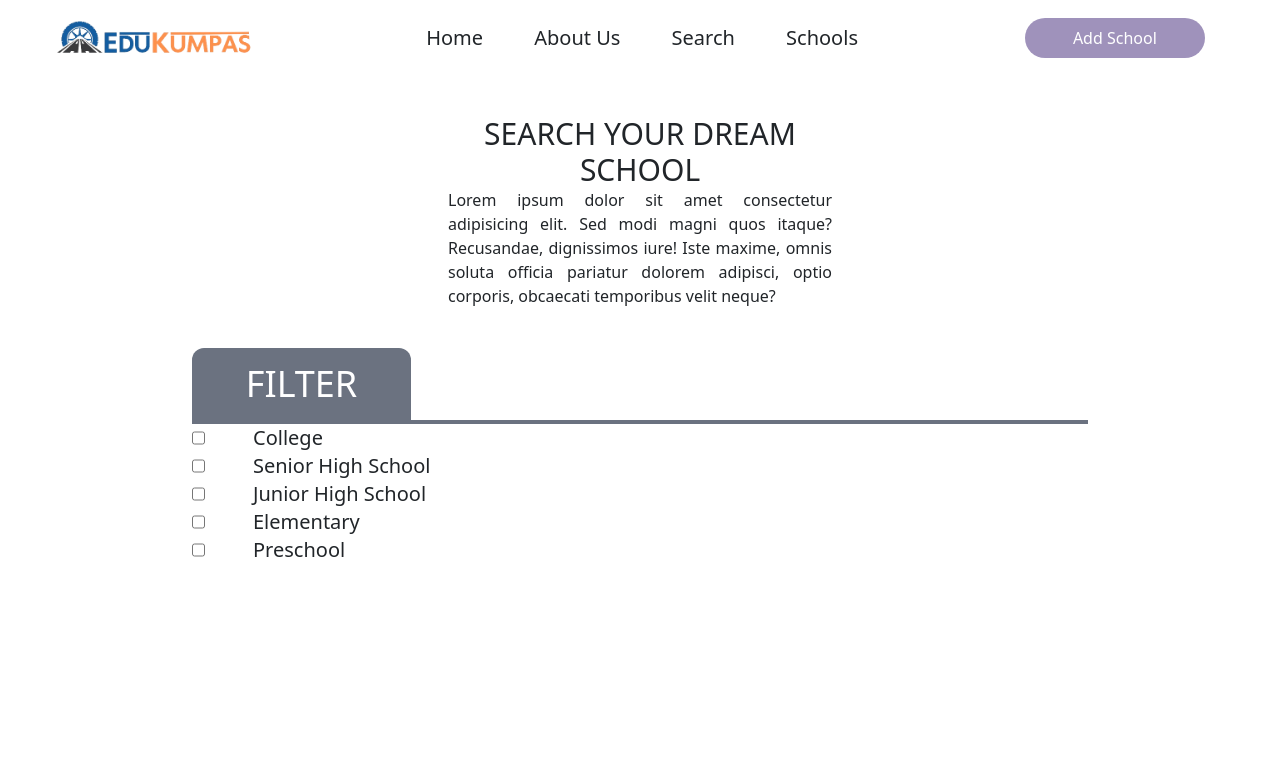
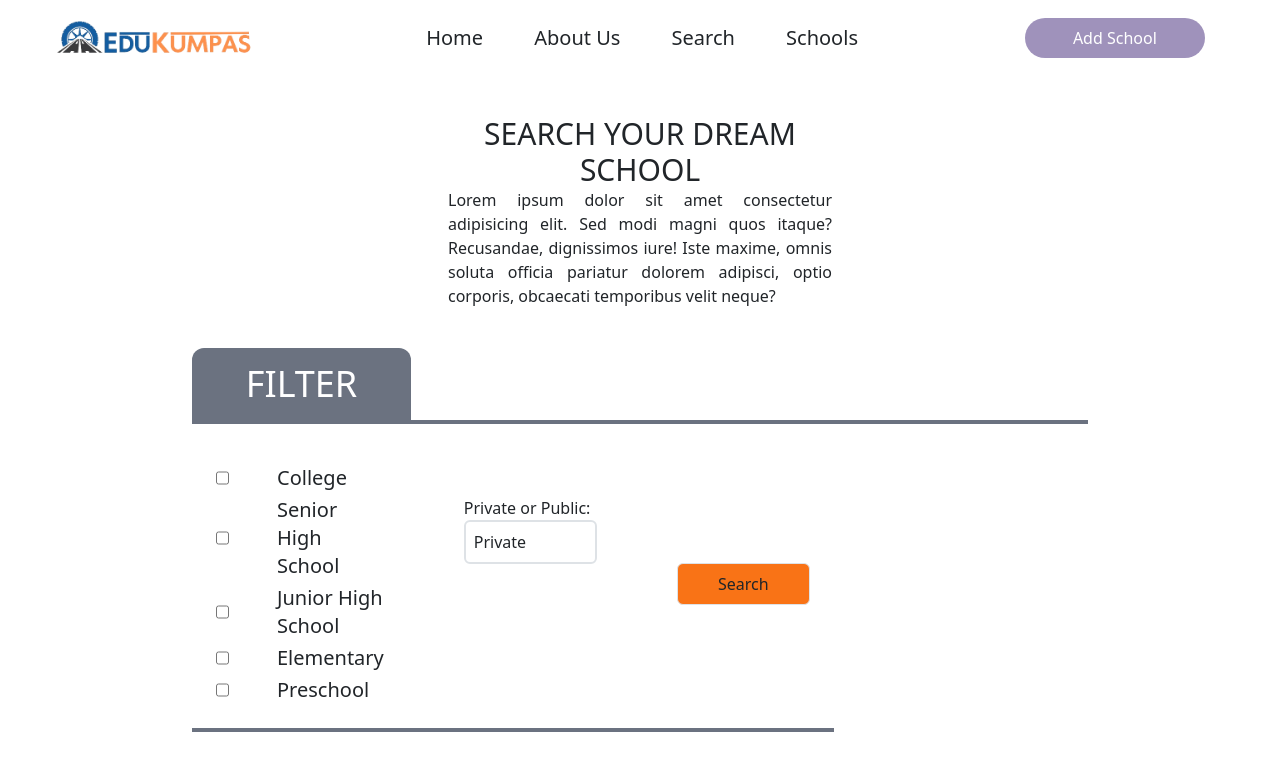
Before and after one commit to bj3rg/EduKumpas, a React (Vite) app in the folder EduKumpas/react-edukumpas/: page /search in a window 1280 px wide. Shown: the top 770 px of the page. Built offline with nearby package versions, Linux system fonts and the light colour scheme; the HTML template or start-up script is replaced by a standard one.

Commit message:
fix: minor issues

```diff
--- a/EduKumpas/react-edukumpas/src/components/mini-components/AddProgram.jsx
+++ b/EduKumpas/react-edukumpas/src/components/mini-components/AddProgram.jsx
@@ -9,7 +9,8 @@ export const AddProgram = ({ school_id, school_name }) => {
     school: school_id || "",
     program_name: "",
     program_description: "",
-    tuition_fee: "",
+    tuition_fee_start_range: "",
+    tuition_fee_end_range: "",
     duration: "",
   });
 
@@ -20,7 +21,11 @@ export const AddProgram = ({ school_id, school_name }) => {
     formData.append("school", newProgram.school);
     formData.append("program_name", newProgram.program_name);
     formData.append("program_description", newProgram.program_description);
-    formData.append("tuition_fee", newProgram.tuition_fee);
+    formData.append(
+      "tuition_fee_start_range",
+      newProgram.tuition_fee_start_range
+    );
+    formData.append("tuition_fee_end_range", newProgram.tuition_fee_end_range);
     formData.append("duration", newProgram.duration);
 
     console.log("FormData", formData);
@@ -94,12 +99,24 @@ export const AddProgram = ({ school_id, school_name }) => {
         {/* third row */}
         <div className="w-full flex justify-between ">
           <FieldInput
-            inputDisplay={"Tuition Fee"}
+            inputDisplay={"Tuition Fee Start Range per year"}
             type={"number"}
             handleChange={(e) => {
               setNewProgram((prev) => ({
                 ...prev,
-                tuition_fee: e.target.value,
+                tuition_fee_start_range: e.target.value,
+              }));
+            }}
+          />
+        </div>
+        <div className="w-full flex justify-between ">
+          <FieldInput
+            inputDisplay={"Tuition Fee End Range per year"}
+            type={"number"}
+            handleChange={(e) => {
+              setNewProgram((prev) => ({
+                ...prev,
+                tuition_fee_end_range: e.target.value,
               }));
             }}
           />
--- a/EduKumpas/react-edukumpas/src/components/mini-components/OfferedCard.jsx
+++ b/EduKumpas/react-edukumpas/src/components/mini-components/OfferedCard.jsx
@@ -1,5 +1,4 @@
 import React from "react";
-// import { useParams } from "react-router-dom";
 import axios from "axios";
 import { useState, useEffect } from "react";
 export const OfferedCard = ({ schoolID }) => {
@@ -33,14 +32,20 @@ export const OfferedCard = ({ schoolID }) => {
           >
             <h4 className="font-bold">{offered.program_name}</h4>
             <p className="text-justify">
-              Course Decsription: Lorem ipsum dolor sit amet consectetur
-              adipisicing elit. Iure sed, cum fugiat recusandae deleniti
-              explicabo deserunt laudantium sunt, porro soluta architecto nemo
-              facilis consectetur officiis, culpa aliquid adipisci doloremque
-              quos.
+              Course Description: {offered.program_description}
             </p>
-            <p className="text-red-600">Tuition Fee: {offered.tuition_fee}</p>
-            <p className="text-red-600">Program Duration: {offered.duration}</p>
+            <p>
+              Tuition Fee per year:{" "}
+              <span className="text-red-600 ">
+                Php.
+                {offered.tuition_fee_start_range} -{" "}
+                {offered.tuition_fee_end_range}
+              </span>
+            </p>
+            <p>
+              Program Duration:{" "}
+              <span className="text-red-600">{offered.duration} years</span>{" "}
+            </p>
           </div>
         </div>
       ))}
--- a/EduKumpas/react-edukumpas/src/components/mini-components/SchoolDetailBar.jsx
+++ b/EduKumpas/react-edukumpas/src/components/mini-components/SchoolDetailBar.jsx
@@ -4,7 +4,7 @@ import { NavLink } from "react-router-dom";
 export const SchoolDetailBar = ({ onTabClick, activeTab }) => {
   const tabs = [
     { name: "Programs", value: "programs" },
-    { name: "Admissions", value: "admissions" }, // Add this tab if needed
+    { name: "Expenses", value: "admission" }, // Add this tab if needed
     { name: "Facilities", value: "facilities" },
     { name: "Activities", value: "activities" },
     { name: "Clubs", value: "clubs" },
--- a/EduKumpas/react-edukumpas/src/components/mini-components/SidePanel.jsx
+++ b/EduKumpas/react-edukumpas/src/components/mini-components/SidePanel.jsx
@@ -2,28 +2,56 @@ import React from "react";
 
 export const SidePanel = () => {
   return (
-    <div>
-      <div className="flex flex-col items-start">
+    <div className="w-full mt-3 p-4 gap-20 flex flex-row border-solid border-b-4 border-gray-500">
+      <div className="flex flex-col items-start gap-1 w-[30%]">
         <div className="flex gap-5 text-xl justify-center ">
           <input type="checkbox" name="checkbox1" value="College" />
           <label htmlFor="checkbox1">College</label>
         </div>
         <div className="flex gap-5 text-xl justify-center ">
-          <input type="checkbox" name="checkbox1" value="College" />
+          <input type="checkbox" name="checkbox1" value="Senior High School" />
           <label htmlFor="checkbox1">Senior High School</label>
         </div>
         <div className="flex gap-5 text-xl justify-center ">
-          <input type="checkbox" name="checkbox1" value="College" />
+          <input type="checkbox" name="checkbox1" value="Junior High School" />
           <label htmlFor="checkbox1">Junior High School</label>
         </div>
         <div className="flex gap-5 text-xl justify-center ">
-          <input type="checkbox" name="checkbox1" value="College" />
+          <input type="checkbox" name="checkbox1" value="Elementary" />
           <label htmlFor="checkbox1">Elementary</label>
         </div>
         <div className="flex gap-5 text-xl justify-center ">
-          <input type="checkbox" name="checkbox1" value="College" />
+          <input type="checkbox" name="checkbox1" value="Preschool" />
           <label htmlFor="checkbox1">Preschool</label>
         </div>
+      </div>
+      <div className="flex flex-col items-center mt-8  h-[10%] w-[30%]">
+        <label htmlFor="type" className="self-start">
+          Private or Public:
+        </label>
+        <select
+          id="type"
+          className="form-control border-2 border rounded-md w-[100%] p-2"
+          // onChange={handleChange}
+        >
+          <option value="Private">Private</option>
+          <option value="Public">Public</option>
+        </select>
+      </div>
+      {/* <div className="flex flex-col items-center  mt-5">
+        <label htmlFor="type" className="self-start">
+          Search
+        </label>
+        <input
+          type="text"
+          name="type"
+          className="w-[100%] px-2 h-8 border-solid border border-gray-500 rounded-md"
+        />
+      </div> */}
+      <div className=" w-[30%] h-[10%] self-center">
+        <button className="hover:bg-orange-400 w-[100%] p-2 border border-solid border-black-500 bg-orange-500 rounded-md">
+          Search
+        </button>
       </div>
     </div>
   );
```
